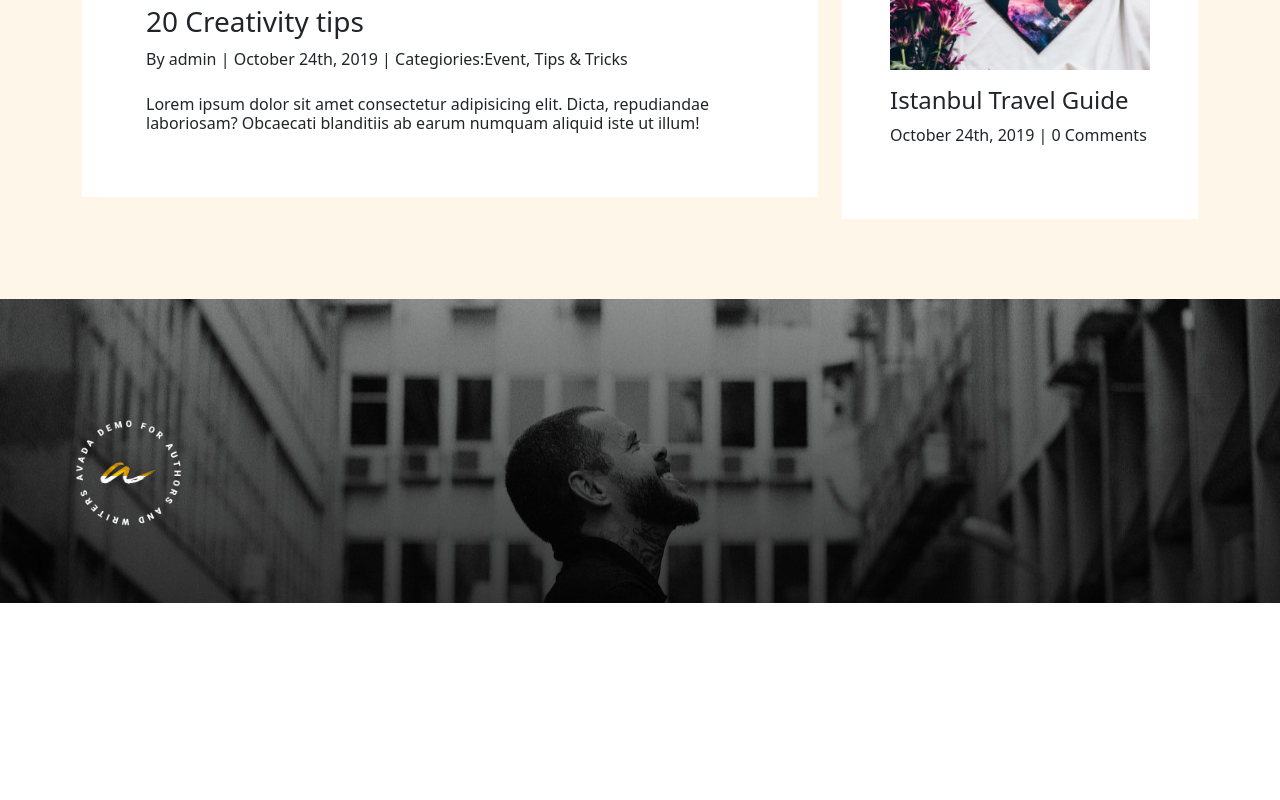
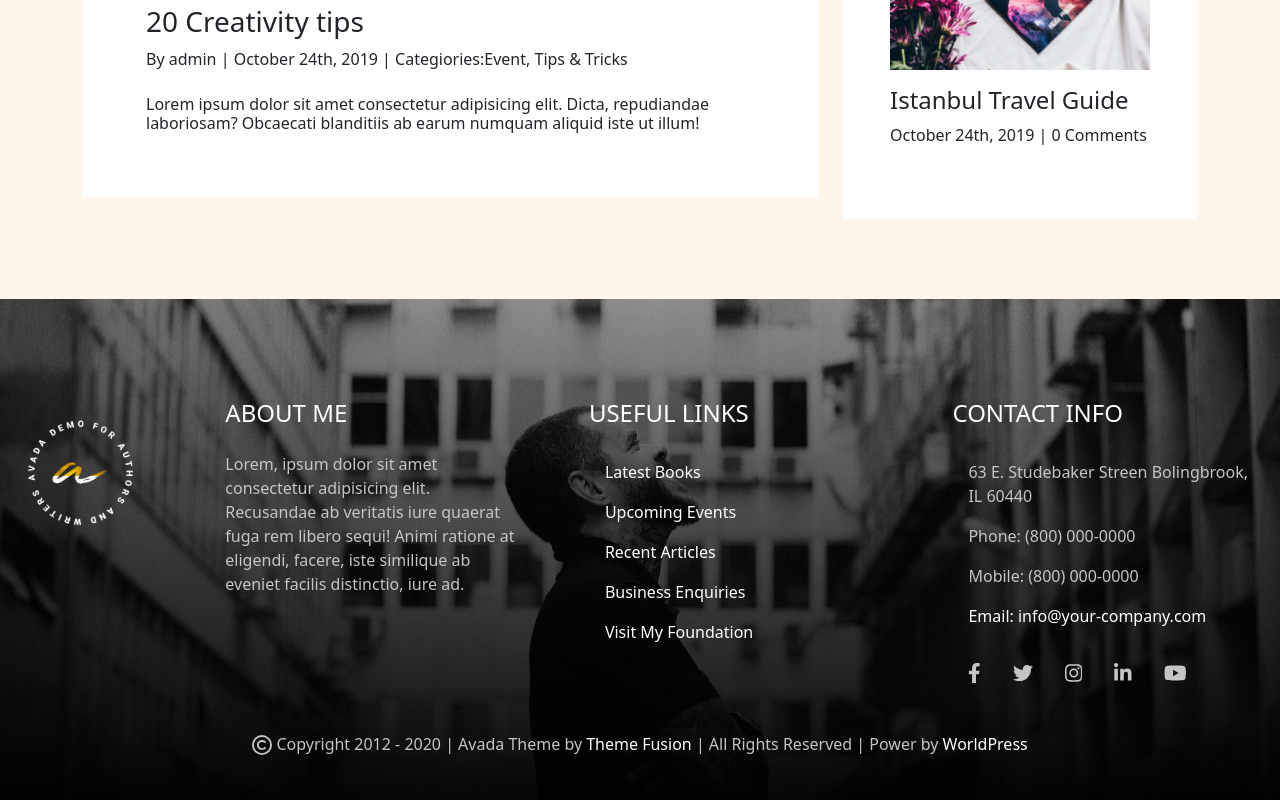
Before and after one commit to FabioVasi/proj-html-vuejs, a Vue app: page / in a window 1280 px wide. Shown: the part 6052-6852 px from the top of the page. Before the commit the page ends 6655 px from the top, so only its background shows below. Built offline with nearby package versions, Linux system fonts and the light colour scheme.

Commit message:
add footer

```diff
--- a/src/components/AppFooter.vue
+++ b/src/components/AppFooter.vue
@@ -12,33 +12,107 @@ export default {
 
     <footer id="footer_app">
 
-        <div class="d-flex justify-content-between align-items-center">
-
+        <div class="d-flex justify-content-between align-items-start">
             <div class="col-2">
-                <div class="card border-0 bg-transparent ps-5 d-flex justify-content-between align-items-center">
+                <div class="card border-0 bg-transparent d-flex justify-content-center align-items-center pe-5">
                     <img width="150px" src="../assets/img/author-logo-round.png" alt="">
                 </div>
             </div>
             <div class="col-10">
-                <div class="row">
-                    <div class="col 4">
+                <div class="container">
+                    <div class="row g-5">
+                        <div class="col-4">
+                            <div class="card text-white border-0 bg-transparent pe-3">
+                                <h4 class="m-0 pb-4">ABOUT ME</h4>
+                                <p style="color: #c6c4c4;" class="m-0">
+                                    Lorem, ipsum dolor sit amet consectetur adipisicing elit. Recusandae ab veritatis iure quaerat fuga rem libero sequi! Animi ratione at eligendi, facere, iste similique ab eveniet facilis distinctio, iure ad.
+                                </p>
+                            </div>
+                        </div>
+                        <div class="col-4">
+                            <div class="card text-white border-0 bg-transparent">
+                                <h4 class="m-0 pb-4">USEFUL LINKS</h4>
+                                <ul class="list-group list-group-flush border-0 bg-transparent">
+                                    <li class="list-group-item border-0 bg-transparent">
+                                        <a class="text-white text-decoration-none" href="#">
+                                            Latest Books
+                                        </a>
+                                    </li>
+                                    <li class="list-group-item border-0 bg-transparent">
+                                        <a class="text-white text-decoration-none" href="#">
+                                            Upcoming Events
+                                        </a>
+                                    </li>
+                                    <li class="list-group-item border-0 bg-transparent">
+                                        <a class="text-white text-decoration-none" href="#">
+                                            Recent Articles
+                                        </a>
+                                    </li>
+                                    <li class="list-group-item border-0 bg-transparent">
+                                        <a class="text-white text-decoration-none" href="#">
+                                            Business Enquiries
+                                        </a>
+                                    </li>
+                                    <li class="list-group-item border-0 bg-transparent">
+                                        <a class="text-white text-decoration-none" href="#">
+                                            Visit My Foundation
+                                        </a>
+                                    </li>
+                                </ul>
+                            </div>
+                        </div>
+                        <div class="col-4">
+                            <div class="card text-white border-0 bg-transparent">
+                                <h4 class="m-0 pb-4">CONTACT INFO</h4>
+                                <ul class="list-group list-group-flush border-0 bg-transparent">
+                                    <li class="list-group-item contact border-0 bg-transparent">
+                                        63 E. Studebaker Streen Bolingbrook, IL 60440
+                                    </li>
+                                    <li class="list-group-item contact border-0 bg-transparent">
+                                        Phone: (800) 000-0000
+                                    </li>
+                                    <li class="list-group-item contact border-0 bg-transparent">
+                                        Mobile: (800) 000-0000
+                                    </li>
+                                    <li class="list-group-item  text-white border-0 bg-transparent">
+                                        <a class="text-white text-decoration-none" href="#">
+                                            Email: info@your-company.com
+                                        </a>
+                                    </li>
 
-                    </div>
-                    <div class="col 4">
-
-                    </div>
-                    <div class="col 4">
-
+                                </ul>
+                                <div class="pt-4">
+                                    <a href="#">
+                                        <svg class="icon pe-3 ps-3" xmlns="http://www.w3.org/2000/svg" height="1em" viewBox="0 0 320 512"><!--! Font Awesome Free 6.4.2 by @fontawesome - https://fontawesome.com License - https://fontawesome.com/license (Commercial License) Copyright 2023 Fonticons, Inc. --><path d="M279.14 288l14.22-92.66h-88.91v-60.13c0-25.35 12.42-50.06 52.24-50.06h40.42V6.26S260.43 0 225.36 0c-73.22 0-121.08 44.38-121.08 124.72v70.62H22.89V288h81.39v224h100.17V288z"/></svg>
+                                    </a>
+                                    <a href="#">
+                                        <svg class="icon pe-3 ps-3" xmlns="http://www.w3.org/2000/svg" height="1em" viewBox="0 0 512 512"><!--! Font Awesome Free 6.4.2 by @fontawesome - https://fontawesome.com License - https://fontawesome.com/license (Commercial License) Copyright 2023 Fonticons, Inc. --><path d="M459.37 151.716c.325 4.548.325 9.097.325 13.645 0 138.72-105.583 298.558-298.558 298.558-59.452 0-114.68-17.219-161.137-47.106 8.447.974 16.568 1.299 25.34 1.299 49.055 0 94.213-16.568 130.274-44.832-46.132-.975-84.792-31.188-98.112-72.772 6.498.974 12.995 1.624 19.818 1.624 9.421 0 18.843-1.3 27.614-3.573-48.081-9.747-84.143-51.98-84.143-102.985v-1.299c13.969 7.797 30.214 12.67 47.431 13.319-28.264-18.843-46.781-51.005-46.781-87.391 0-19.492 5.197-37.36 14.294-52.954 51.655 63.675 129.3 105.258 216.365 109.807-1.624-7.797-2.599-15.918-2.599-24.04 0-57.828 46.782-104.934 104.934-104.934 30.213 0 57.502 12.67 76.67 33.137 23.715-4.548 46.456-13.32 66.599-25.34-7.798 24.366-24.366 44.833-46.132 57.827 21.117-2.273 41.584-8.122 60.426-16.243-14.292 20.791-32.161 39.308-52.628 54.253z"/></svg>
+                                    </a>
+                                    <a href="#">
+                                        <svg class="icon pe-3 ps-3" xmlns="http://www.w3.org/2000/svg" height="1em" viewBox="0 0 448 512"><!--! Font Awesome Free 6.4.2 by @fontawesome - https://fontawesome.com License - https://fontawesome.com/license (Commercial License) Copyright 2023 Fonticons, Inc. --><path d="M224.1 141c-63.6 0-114.9 51.3-114.9 114.9s51.3 114.9 114.9 114.9S339 319.5 339 255.9 287.7 141 224.1 141zm0 189.6c-41.1 0-74.7-33.5-74.7-74.7s33.5-74.7 74.7-74.7 74.7 33.5 74.7 74.7-33.6 74.7-74.7 74.7zm146.4-194.3c0 14.9-12 26.8-26.8 26.8-14.9 0-26.8-12-26.8-26.8s12-26.8 26.8-26.8 26.8 12 26.8 26.8zm76.1 27.2c-1.7-35.9-9.9-67.7-36.2-93.9-26.2-26.2-58-34.4-93.9-36.2-37-2.1-147.9-2.1-184.9 0-35.8 1.7-67.6 9.9-93.9 36.1s-34.4 58-36.2 93.9c-2.1 37-2.1 147.9 0 184.9 1.7 35.9 9.9 67.7 36.2 93.9s58 34.4 93.9 36.2c37 2.1 147.9 2.1 184.9 0 35.9-1.7 67.7-9.9 93.9-36.2 26.2-26.2 34.4-58 36.2-93.9 2.1-37 2.1-147.8 0-184.8zM398.8 388c-7.8 19.6-22.9 34.7-42.6 42.6-29.5 11.7-99.5 9-132.1 9s-102.7 2.6-132.1-9c-19.6-7.8-34.7-22.9-42.6-42.6-11.7-29.5-9-99.5-9-132.1s-2.6-102.7 9-132.1c7.8-19.6 22.9-34.7 42.6-42.6 29.5-11.7 99.5-9 132.1-9s102.7-2.6 132.1 9c19.6 7.8 34.7 22.9 42.6 42.6 11.7 29.5 9 99.5 9 132.1s2.7 102.7-9 132.1z"/></svg>
+                                    </a>
+                                    <a href="#">
+                                        <svg class="icon pe-3 ps-3" xmlns="http://www.w3.org/2000/svg" height="1em" viewBox="0 0 448 512"><!--! Font Awesome Free 6.4.2 by @fontawesome - https://fontawesome.com License - https://fontawesome.com/license (Commercial License) Copyright 2023 Fonticons, Inc. --><path d="M100.28 448H7.4V148.9h92.88zM53.79 108.1C24.09 108.1 0 83.5 0 53.8a53.79 53.79 0 0 1 107.58 0c0 29.7-24.1 54.3-53.79 54.3zM447.9 448h-92.68V302.4c0-34.7-.7-79.2-48.29-79.2-48.29 0-55.69 37.7-55.69 76.7V448h-92.78V148.9h89.08v40.8h1.3c12.4-23.5 42.69-48.3 87.88-48.3 94 0 111.28 61.9 111.28 142.3V448z"/></svg>
+                                    </a>
+                                    <a href="#">
+                                        <svg class="icon pe-3 ps-3" xmlns="http://www.w3.org/2000/svg" height="1em" viewBox="0 0 576 512"><!--! Font Awesome Free 6.4.2 by @fontawesome - https://fontawesome.com License - https://fontawesome.com/license (Commercial License) Copyright 2023 Fonticons, Inc. --><path d="M549.655 124.083c-6.281-23.65-24.787-42.276-48.284-48.597C458.781 64 288 64 288 64S117.22 64 74.629 75.486c-23.497 6.322-42.003 24.947-48.284 48.597-11.412 42.867-11.412 132.305-11.412 132.305s0 89.438 11.412 132.305c6.281 23.65 24.787 41.5 48.284 47.821C117.22 448 288 448 288 448s170.78 0 213.371-11.486c23.497-6.321 42.003-24.171 48.284-47.821 11.412-42.867 11.412-132.305 11.412-132.305s0-89.438-11.412-132.305zm-317.51 213.508V175.185l142.739 81.205-142.739 81.201z"/></svg>
+                                    </a>
+                                </div>
+                            </div>
+                        </div>
                     </div>
                 </div>
-            </div>
-
+          </div>
         </div>
 
         <div class="container">
             <div class="row">
                 <div class="col-12">
-                    <div class="card border-0 bg-transparent">
+                    <div class="card copyright pt-5 border-0 bg-transparent text-center">
+                        <p class="m-0">
+                            <svg class="icon" xmlns="http://www.w3.org/2000/svg" height="1em" viewBox="0 0 512 512"><!--! Font Awesome Free 6.4.2 by @fontawesome - https://fontawesome.com License - https://fontawesome.com/license (Commercial License) Copyright 2023 Fonticons, Inc. --><path d="M256 48a208 208 0 1 1 0 416 208 208 0 1 1 0-416zm0 464A256 256 0 1 0 256 0a256 256 0 1 0 0 512zM199.4 312.6c-31.2-31.2-31.2-81.9 0-113.1s81.9-31.2 113.1 0c9.4 9.4 24.6 9.4 33.9 0s9.4-24.6 0-33.9c-50-50-131-50-181 0s-50 131 0 181s131 50 181 0c9.4-9.4 9.4-24.6 0-33.9s-24.6-9.4-33.9 0c-31.2 31.2-81.9 31.2-113.1 0z"/></svg>
+                            Copyright 2012 - 2020 | Avada Theme by <a class="text-white text-decoration-none" href="#">Theme Fusion</a> | All Rights Reserved | Power by <a class="text-white text-decoration-none" href="#">WorldPress</a>
+                        </p>
 
                     </div>
                 </div>
@@ -49,8 +123,6 @@ export default {
 
 </template>
 
-
-
 <style lang="scss" scoped>
     @use '../assets/scss/partials/variables.scss' as *;
 
@@ -60,4 +132,15 @@ export default {
         padding-top: 100px;
         padding-bottom: 50px;
     }
+    .contact{
+        color: #c6c4c4;
+    }
+    .icon{
+        fill: #c6c4c4;
+        font-size: 20px;
+
+    }
+    .copyright{
+        color: #c6c4c4;
+    }
 </style>
```
